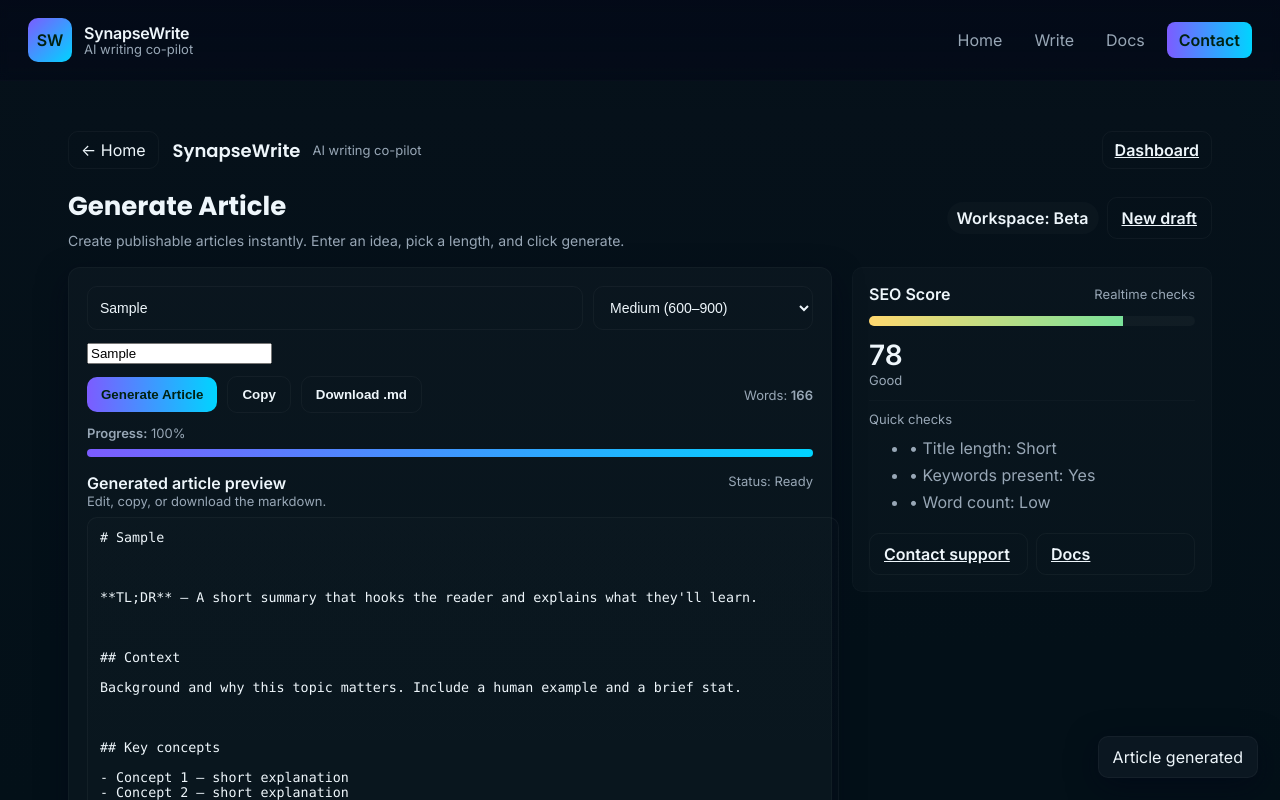
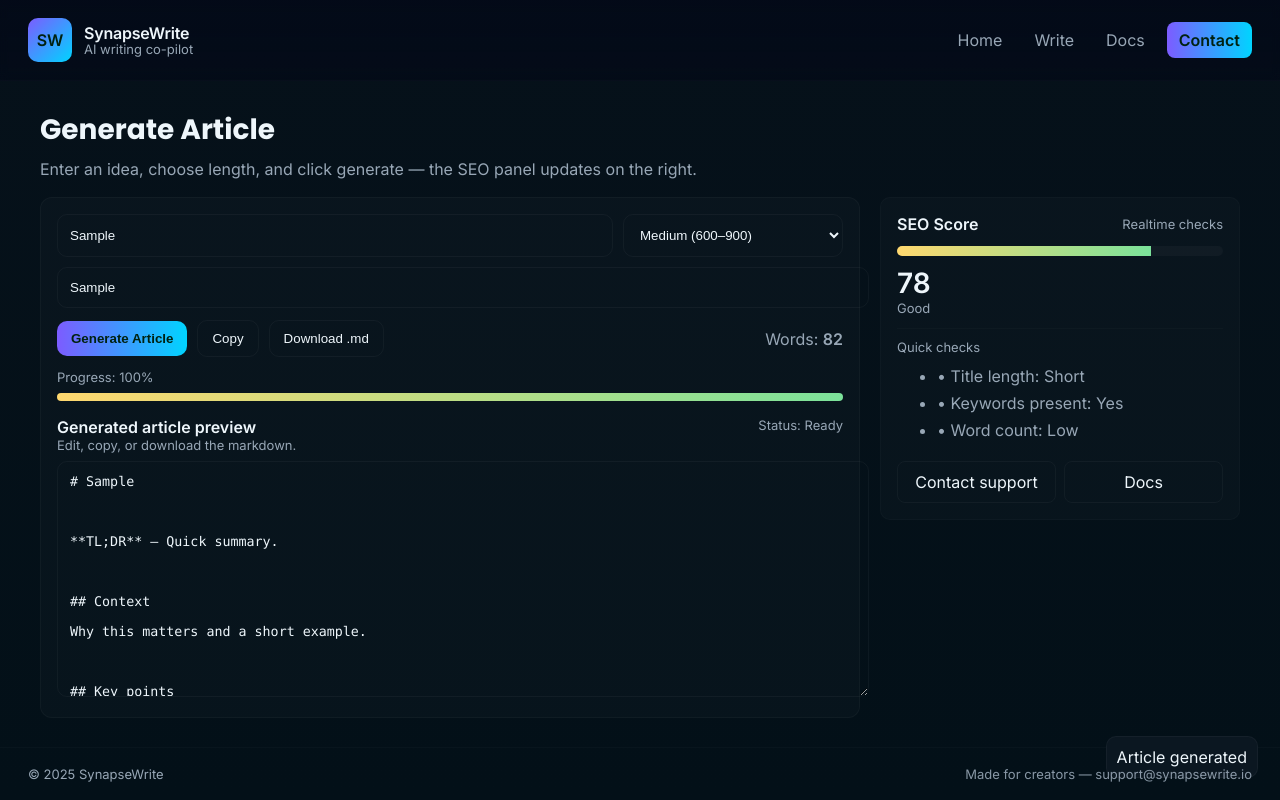
Before and after one commit to inpursuitsol/synapsewrite, a Next.js app: page /generate in a window 1280 px wide. Both pictures are taken after typing "Sample", "Sample", "Sample" into the empty fields and a click on the button "Generate Article". Shown: the top 800 px of the page. Built offline with nearby package versions, Linux system fonts and the light colour scheme.

Commit message:
Update page.js

```diff
--- a/app/generate/page.js
+++ b/app/generate/page.js
@@ -1,17 +1,7 @@
+// app/generate/page.js
 "use client";
 
 import React, { useState, useRef } from "react";
-
-/**
- * Upgraded /generate page
- * - Cleaner, modern UI (Poppins + Inter)
- * - Clear top bar with Back to home and workspace title
- * - Large editor area, sticky SEO panel on the right
- * - Copy / Download / Generate buttons with state
- * - Accessible: keyboard-focusable, aria attributes
- *
- * Replace app/generate/page.js with this file.
- */
 
 export default function GeneratePage() {
   const [title, setTitle] = useState("");
@@ -24,22 +14,22 @@ export default function GeneratePage() {
   const [toast, setToast] = useState("");
   const textRef = useRef(null);
 
-  function showToast(msg = "", time = 2200) {
+  const showToast = (msg = "") => {
     setToast(msg);
-    setTimeout(() => setToast(""), time);
-  }
+    setTimeout(() => setToast(""), 2200);
+  };
 
-  async function copyToClipboard() {
+  const copyToClipboard = async () => {
     if (!article) return showToast("Nothing to copy");
     try {
       await navigator.clipboard.writeText(article);
       showToast("Copied to clipboard");
-    } catch (e) {
-      showToast("Copy failed — try manually");
+    } catch {
+      showToast("Copy failed");
     }
-  }
+  };
 
-  function downloadMarkdown() {
+  const downloadMarkdown = () => {
     if (!article) return showToast("Nothing to download");
     const blob = new Blob([article], { type: "text/markdown;charset=utf-8" });
     const url = URL.createObjectURL(blob);
@@ -51,18 +41,14 @@ export default function GeneratePage() {
     a.remove();
     URL.revokeObjectURL(url);
     showToast("Download started");
-  }
+  };
 
-  function simulateGeneration() {
-    if (!title.trim()) {
-      showToast("Please enter a title or idea");
-      return;
-    }
+  const simulateGeneration = () => {
+    if (!title.trim()) return showToast("Please enter a title or idea");
     setArticle("");
     setScore(null);
     setLoading(true);
     setProgress(0);
-
     let p = 0;
     const interval = setInterval(() => {
       p += Math.floor(Math.random() * 12) + 6;
@@ -75,276 +61,151 @@ export default function GeneratePage() {
       clearInterval(interval);
       setProgress(100);
 
-      // compact but richer article structure
       const kwLine = keywords ? `\n\n**Keywords:** ${keywords}` : "";
-      const bodySections = [
+      const sections = [
         `# ${title}`,
         "",
-        `**TL;DR** — A short summary that hooks the reader and explains what they'll learn.`,
+        `**TL;DR** — Quick summary.`,
         "",
         "## Context",
-        "Background and why this topic matters. Include a human example and a brief stat.",
+        "Why this matters and a short example.",
         "",
-        "## Key concepts",
-        "- Concept 1 — short explanation\n- Concept 2 — short explanation\n- Concept 3 — short explanation",
+        "## Key points",
+        "- Point 1\n- Point 2\n- Point 3",
         "",
         "## How to implement",
-        "Step 1: Do this.\nStep 2: Do that.\nStep 3: Measure outcomes.",
+        "Step-by-step guidance.",
         "",
-        "## Conclusion & next steps",
-        "Wrap up and suggest actions for the reader."
+        "## Conclusion",
+        "Wrap up and next steps."
       ];
-
       const multiplier = length === "short" ? 1 : length === "medium" ? 2 : 3;
-      const full = Array.from({ length: multiplier }).map(() => bodySections.join("\n\n")).join("\n\n");
-      const final = full + kwLine;
+      const final = Array.from({ length: multiplier }).map(() => sections.join("\n\n")).join("\n\n") + kwLine;
       setArticle(final);
-
-      // nicer score logic
       const base = 60 + Math.min(30, Math.floor(title.length / 2));
       const bonus = keywords ? 10 : 0;
       const rng = Math.floor(Math.random() * 10);
-      const finalScore = Math.min(98, base + bonus + rng);
-      setScore(finalScore);
+      setScore(Math.min(98, base + bonus + rng));
       setLoading(false);
       showToast("Article generated");
     }, wait);
-  }
+  };
 
   const wordCount = (t) => (t ? t.trim().split(/\s+/).length : 0);
 
   return (
-    <div className="gw-root">
-      <style>{`
-        /* Fonts */
-        @import url('https://fonts.googleapis.com/css2?family=Inter:wght@300;400;600&family=Poppins:wght@600;700&display=swap');
+    <div style={{ maxWidth: 1200, margin: "0 auto" }}>
+      <section style={{ marginBottom: 18 }}>
+        <h1 style={{ fontFamily: "Poppins, Inter, sans-serif", fontSize: 28, margin: 0 }}>Generate Article</h1>
+        <p style={{ color: "#98a7b6", marginTop: 8 }}>
+          Enter an idea, choose length, and click generate — the SEO panel updates on the right.
+        </p>
+      </section>
 
-        :root{
-          --bg:#06111a;
-          --card:#071826;
-          --muted:#98a7b6;
-          --accent-1: #7c5cff;
-          --accent-2: #00d4ff;
-          --glass: rgba(255,255,255,0.03);
-          --panel: rgba(255,255,255,0.02);
-          --surface: rgba(255,255,255,0.025);
-          --white: #eef6fb;
-          --success: #7be29a;
-        }
-
-        .gw-root{font-family:Inter, system-ui, -apple-system, 'Segoe UI', Roboto, Arial; background:linear-gradient(180deg,var(--bg),#031018 60%); min-height:100vh; color:var(--white); padding:22px 28px;}
-        .gw-topbar{display:flex;align-items:center;gap:14px;margin-bottom:18px}
-        .gw-back{display:inline-flex;align-items:center;gap:8px;background:transparent;border:1px solid rgba(255,255,255,0.04);padding:8px 12px;border-radius:10px;color:var(--white);text-decoration:none}
-        .gw-badge{font-family:Poppins, Inter; font-weight:600; font-size:18px}
-        .gw-sub{color:var(--muted);font-size:13px;margin-left:6px}
-
-        .gw-container{max-width:1200px;margin:0 auto}
-        .gw-hero{display:flex;align-items:center;justify-content:space-between;margin-bottom:18px;gap:12px}
-        .gw-hero-left{flex:1}
-        .gw-page-title{font-family:Poppins, Inter;font-weight:700;font-size:26px;margin:0;padding:0}
-        .gw-lead{color:var(--muted);margin-top:6px;font-size:14px}
-
-        /* layout */
-        .gw-main{display:grid;grid-template-columns:1fr 360px;gap:20px;margin-top:8px;align-items:start}
-        @media (max-width:980px){ .gw-main{grid-template-columns:1fr} .gw-aside{position:static;top:auto} }
-
-        /* editor */
-        .gw-panel{background:var(--surface);border-radius:12px;padding:18px;border:1px solid rgba(255,255,255,0.03);box-shadow:0 12px 30px rgba(2,6,23,0.6)}
-        .gw-form{display:grid;grid-template-columns:1fr 220px;gap:10px;margin-bottom:12px}
-        .gw-form .input, .gw-form .select{padding:12px;border-radius:10px;border:1px solid rgba(255,255,255,0.04);background:transparent;color:var(--white);font-size:14px}
-        .gw-form .input::placeholder{color:rgba(255,255,255,0.24)}
-        .gw-row{display:flex;align-items:center;gap:10px;margin:12px 0}
-        .gw-btn{border-radius:10px;padding:10px 14px;border:none;cursor:pointer;font-weight:700}
-        .gw-btn.primary{background:linear-gradient(90deg,var(--accent-1),var(--accent-2));color:#021}
-        .gw-btn.ghost{background:transparent;border:1px solid rgba(255,255,255,0.04);color:var(--white)}
-        .gw-progress-wrap{margin-top:8px}
-        .gw-progress{height:8px;background:rgba(255,255,255,0.04);border-radius:999px;overflow:hidden}
-        .gw-progress > .fill{height:100%;background:linear-gradient(90deg,var(--accent-1),var(--accent-2));transition:width 300ms linear}
-
-        .gw-editor{min-height:420px;border-radius:10px;padding:12px;border:1px solid rgba(255,255,255,0.04);background:linear-gradient(180deg, rgba(255,255,255,0.01), rgba(255,255,255,0.008)); resize:vertical; width:100%; color:var(--white); font-family: ui-monospace, SFMono-Regular, Menlo, Monaco, "Roboto Mono", monospace }
-
-        /* aside */
-        .gw-aside{position:sticky;top:96px;height:fit-content}
-        .gw-aside .card{padding:16px;border-radius:10px;background:var(--panel);border:1px solid rgba(255,255,255,0.02)}
-        .gw-score-bar{height:10px;background:rgba(255,255,255,0.03);border-radius:999px;overflow:hidden;margin:12px 0}
-        .gw-score-fill{height:100%;background:linear-gradient(90deg,#ffd86f,#7be29a);transition:width 300ms ease}
-
-        .muted{color:var(--muted);font-size:13px}
-        .small{font-size:13px}
-        .kw-pill{display:inline-block;padding:6px 10px;border-radius:999px;background:rgba(255,255,255,0.02);font-weight:600}
-
-        /* footer actions under editor for mobile */
-        @media (max-width:980px){
-          .gw-actions-row{display:flex;gap:8px;flex-wrap:wrap;margin-top:12px}
-          .gw-aside{order:2}
-        }
-
-        /* toast */
-        .gw-toast{position:fixed;right:22px;bottom:22px;background:#0b1721;padding:10px 14px;border-radius:10px;border:1px solid rgba(255,255,255,0.04);box-shadow:0 8px 30px rgba(2,6,23,0.6)}
-      `}</style>
-
-      <div className="gw-container">
-        {/* Top integrated header */}
-        <div className="gw-topbar">
-          <a className="gw-back" href="/" aria-label="Back to home">
-            ← Home
-          </a>
-
-          <div style={{ display: "flex", alignItems: "center", gap: 6 }}>
-            <div className="gw-badge">SynapseWrite</div>
-            <div className="gw-sub">AI writing co-pilot</div>
-          </div>
-
-          <div style={{ marginLeft: "auto" }}>
-            <a href="/"
-              className="gw-btn ghost"
-              title="Open dashboard"
-              style={{ fontWeight: 600, padding: "8px 12px", borderRadius: 10 }}
-            >
-              Dashboard
-            </a>
-          </div>
-        </div>
-
-        {/* Page header */}
-        <div className="gw-hero">
-          <div className="gw-hero-left">
-            <h1 className="gw-page-title">Generate Article</h1>
-            <div className="gw-lead">Create publishable articles instantly. Enter an idea, pick a length, and click generate.</div>
-          </div>
-
-          <div style={{ display: "flex", gap: 8, alignItems: "center" }}>
-            <div className="kw-pill">Workspace: Beta</div>
-            <a href="/generate" className="gw-btn ghost" style={{ whiteSpace: "nowrap" }}>
-              New draft
-            </a>
-          </div>
-        </div>
-
-        {/* Main area */}
-        <div className="gw-main">
-          <div className="gw-panel" aria-labelledby="generate-section">
-            {/* Inputs */}
-            <div className="gw-form" role="form" aria-label="Generate article form">
+      <div style={{ display: "grid", gridTemplateColumns: "1fr 360px", gap: 20 }}>
+        <div style={{ background: "rgba(255,255,255,0.02)", borderRadius: 12, padding: 16, border: "1px solid rgba(255,255,255,0.03)" }}>
+          <div style={{ display: "grid", gridTemplateColumns: "1fr 220px", gap: 10 }}>
             <input
-                className="input"
-                placeholder="Enter article title or idea"
               value={title}
               onChange={(e) => setTitle(e.target.value)}
-                aria-label="Article title or idea"
-                autoFocus
+              placeholder="Enter article title or idea"
+              style={{ padding: 12, borderRadius: 10, border: "1px solid rgba(255,255,255,0.04)", background: "transparent", color: "inherit" }}
             />
-              <select className="select" value={length} onChange={(e) => setLength(e.target.value)} aria-label="Length">
+            <select value={length} onChange={(e) => setLength(e.target.value)} style={{ padding: 12, borderRadius: 10, border: "1px solid rgba(255,255,255,0.04)", background: "transparent", color: "inherit" }}>
               <option value="short">Short (300–500)</option>
               <option value="medium">Medium (600–900)</option>
               <option value="long">Long (1200–1800)</option>
             </select>
-
-              {/* keywords row below spanning full width */}
           </div>
 
           <div style={{ marginTop: 10 }}>
             <input
-                className="input"
-                placeholder="Comma-separated keywords (optional)"
               value={keywords}
               onChange={(e) => setKeywords(e.target.value)}
-                aria-label="Keywords"
+              placeholder="Comma-separated keywords (optional)"
+              style={{ width: "100%", padding: 12, borderRadius: 10, border: "1px solid rgba(255,255,255,0.04)", background: "transparent", color: "inherit" }}
             />
           </div>
 
-            {/* Buttons */}
-            <div className="gw-row" style={{ marginTop: 12 }}>
+          <div style={{ display: "flex", gap: 10, marginTop: 12, alignItems: "center" }}>
             <button
-                className="gw-btn primary"
               onClick={simulateGeneration}
               disabled={loading}
-                aria-disabled={loading}
-                aria-label="Generate Article"
+              style={{ padding: "10px 14px", borderRadius: 10, border: "none", background: "linear-gradient(90deg,#7c5cff,#00d4ff)", color: "#021", fontWeight: 700, cursor: "pointer" }}
             >
-                {loading ? `Generating…` : "Generate Article"}
+              {loading ? "Generating…" : "Generate Article"}
             </button>
 
-              <button className="gw-btn ghost" onClick={copyToClipboard} aria-label="Copy article">
+            <button onClick={copyToClipboard} style={{ padding: "10px 14px", borderRadius: 10, border: "1px solid rgba(255,255,255,0.04)", background: "transparent", color: "inherit" }}>
               Copy
             </button>
 
-              <button className="gw-btn ghost" onClick={downloadMarkdown} aria-label="Download markdown">
+            <button onClick={downloadMarkdown} style={{ padding: "10px 14px", borderRadius: 10, border: "1px solid rgba(255,255,255,0.04)", background: "transparent", color: "inherit" }}>
               Download .md
             </button>
 
-              <div style={{ marginLeft: "auto", color: "var(--muted)" }} className="small">
-                Words: <strong>{wordCount(article)}</strong>
+            <div style={{ marginLeft: "auto", color: "#98a7b6" }}>Words: <strong>{wordCount(article)}</strong></div>
+          </div>
+
+          <div style={{ marginTop: 12 }}>
+            <div style={{ color: "#98a7b6", fontSize: 13, marginBottom: 8 }}>Progress: {progress}%</div>
+            <div style={{ height: 8, background: "rgba(255,255,255,0.03)", borderRadius: 999, overflow: "hidden" }}>
+              <div style={{ height: "100%", width: `${progress}%`, background: "linear-gradient(90deg,#ffd86f,#7be29a)", transition: "width 300ms linear" }} />
             </div>
           </div>
 
-            {/* progress */}
-            <div className="gw-progress-wrap" aria-hidden>
-              <div style={{ marginTop: 6, color: "var(--muted)", fontSize: 13 }}><strong>Progress:</strong> {progress}%</div>
-              <div className="gw-progress" style={{ marginTop: 8 }}>
-                <div className="fill" style={{ width: `${progress}%` }} />
-              </div>
-            </div>
-
-            {/* Editor */}
           <div style={{ marginTop: 16 }}>
             <div style={{ display: "flex", justifyContent: "space-between", alignItems: "flex-start", marginBottom: 8 }}>
               <div>
                 <div style={{ fontWeight: 700 }}>Generated article preview</div>
-                  <div className="muted small">Edit, copy, or download the markdown.</div>
+                <div style={{ color: "#98a7b6", fontSize: 13 }}>Edit, copy, or download the markdown.</div>
               </div>
-                <div className="muted small">Status: {loading ? "Generating" : article ? "Ready" : "Idle"}</div>
+              <div style={{ color: "#98a7b6", fontSize: 13 }}>Status: {loading ? "Generating" : article ? "Ready" : "Idle"}</div>
             </div>
 
             <textarea
               ref={textRef}
               value={article}
               onChange={(e) => setArticle(e.target.value)}
-                rows={18}
-                className="gw-editor"
+              rows={14}
               placeholder="Your generated article will appear here..."
-                aria-label="Generated article"
+              style={{ width: "100%", padding: 12, borderRadius: 10, border: "1px solid rgba(255,255,255,0.04)", background: "transparent", color: "inherit", fontFamily: "ui-monospace, SFMono-Regular, Menlo, Monaco, monospace" }}
             />
           </div>
         </div>
 
-          {/* Sticky SEO / meta panel */}
-          <aside className="gw-aside">
-            <div className="card">
+        <aside style={{ position: "sticky", top: 92 }}>
+          <div style={{ background: "rgba(255,255,255,0.02)", padding: 16, borderRadius: 10, border: "1px solid rgba(255,255,255,0.02)" }}>
             <div style={{ display: "flex", justifyContent: "space-between", alignItems: "center" }}>
               <div style={{ fontWeight: 700 }}>SEO Score</div>
-                <div className="muted small">Realtime checks</div>
+              <div style={{ color: "#98a7b6", fontSize: 13 }}>Realtime checks</div>
             </div>
 
-              <div className="gw-score-bar" aria-hidden>
-                <div className="gw-score-fill" style={{ width: `${score ?? 0}%` }} />
+            <div style={{ height: 10, background: "rgba(255,255,255,0.03)", borderRadius: 999, overflow: "hidden", marginTop: 12 }}>
+              <div style={{ height: "100%", width: `${score ?? 0}%`, background: "linear-gradient(90deg,#ffd86f,#7be29a)", transition: "width 300ms ease" }} />
             </div>
 
-              <div style={{ fontSize: 28, fontWeight: 800 }}>{score ?? "--"}</div>
-              <div className="muted small" style={{ marginBottom: 12 }}>
-                {score ? (score >= 80 ? "Excellent" : score >= 65 ? "Good" : "Needs work") : "Generate to evaluate"}
-              </div>
+            <div style={{ fontSize: 28, fontWeight: 800, marginTop: 10 }}>{score ?? "--"}</div>
+            <div style={{ color: "#98a7b6", fontSize: 13, marginBottom: 12 }}>{score ? (score >= 80 ? "Excellent" : score >= 65 ? "Good" : "Needs work") : "Generate to evaluate"}</div>
 
             <div style={{ borderTop: "1px solid rgba(255,255,255,0.02)", paddingTop: 10 }}>
-                <div className="muted small">Quick checks</div>
-                <ul style={{ marginTop: 8, color: "var(--muted)", lineHeight: 1.7 }}>
+              <div style={{ color: "#98a7b6", fontSize: 13 }}>Quick checks</div>
+              <ul style={{ marginTop: 8, color: "#98a7b6", lineHeight: 1.7 }}>
                 <li>• Title length: {title.length > 10 ? "OK" : "Short"}</li>
                 <li>• Keywords present: {keywords ? "Yes" : "No"}</li>
                 <li>• Word count: {wordCount(article) > 500 ? "Good" : "Low"}</li>
               </ul>
             </div>
 
-              <div style={{ marginTop: 12, display: "flex", gap: 8 }}>
-                <a href="mailto:support@synapsewrite.io" className="gw-btn ghost" style={{ flex: 1 }}>Contact support</a>
-                <a href="/" className="gw-btn ghost" style={{ flex: 1 }}>Docs</a>
+            <div style={{ display: "flex", gap: 8, marginTop: 12 }}>
+              <a href="mailto:support@synapsewrite.io" style={{ flex: 1, padding: 10, borderRadius: 8, border: "1px solid rgba(255,255,255,0.04)", textDecoration: "none", color: "inherit", textAlign: "center" }}>Contact support</a>
+              <a href="/docs" style={{ flex: 1, padding: 10, borderRadius: 8, border: "1px solid rgba(255,255,255,0.04)", textDecoration: "none", color: "inherit", textAlign: "center" }}>Docs</a>
             </div>
           </div>
         </aside>
       </div>
-      </div>
 
-      {/* toast */}
-      {toast && <div className="gw-toast" role="status" aria-live="polite">{toast}</div>}
+      {toast && <div style={{ position: "fixed", right: 22, bottom: 22, background: "#0b1721", padding: 10, borderRadius: 10, border: "1px solid rgba(255,255,255,0.04)" }}>{toast}</div>}
     </div>
   );
 }
```
Lines whose indentation alone changed are shown as unchanged.
